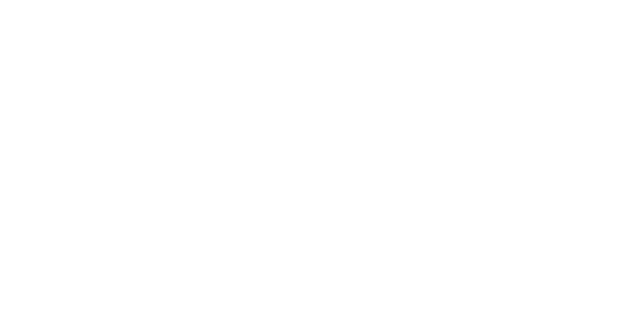
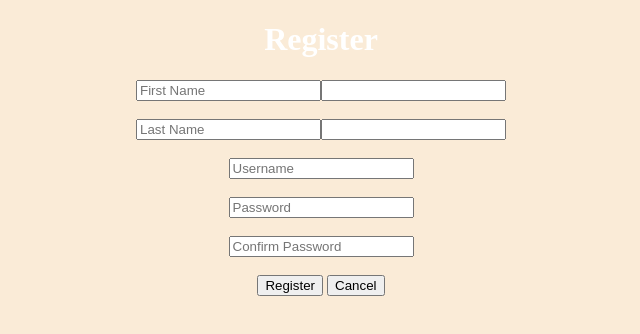
Before and after one commit to CloudBGo/ITPC_3_Prelim_Exam, a plain HTML site: page register.html in a window 1280 px wide. Shown: the whole page, without its empty margins (319-959 px from the left). Drawn offline with Linux system fonts and the light colour scheme.

Commit message:
sixth commit

```diff
--- a/register.html
+++ b/register.html
@@ -4,8 +4,32 @@
     <meta charset="UTF-8">
     <meta name="viewport" content="width=device-width, initial-scale=1.0">
     <title>Document</title>
+    <title>Register</title>
+    <style>
+        #divContainer {
+            text-align: center;
+
+
+        }
+ </style>
+
 </head>
 <body>
+    <body style="background-color: antiquewhite;">
+        <div id="divContainer">
+        <h1 style="color: white;">Register</h1>
+        <div><input type="text" placeholder="First Name" required ><input></div><br>
+        <div><input type="text" placeholder="Last Name" required ><input></div><br>
+        <div><input type="text" placeholder="Username" required minlength="8" maxlength="14"></input></div><br>
+        <div><input type="password" placeholder="Password" required minlength="8" maxlength="14"></input></div><br>
+        <div><input type="password" placeholder="Confirm Password" required minlength="8" maxlength="8"></input></div><br>
+        <button id="buttonRegister">Register</button>
+        <button id="buttonRegister">Cancel</button>
+
+        </div>
+
+
+
 
 </body>
 </html>
```
